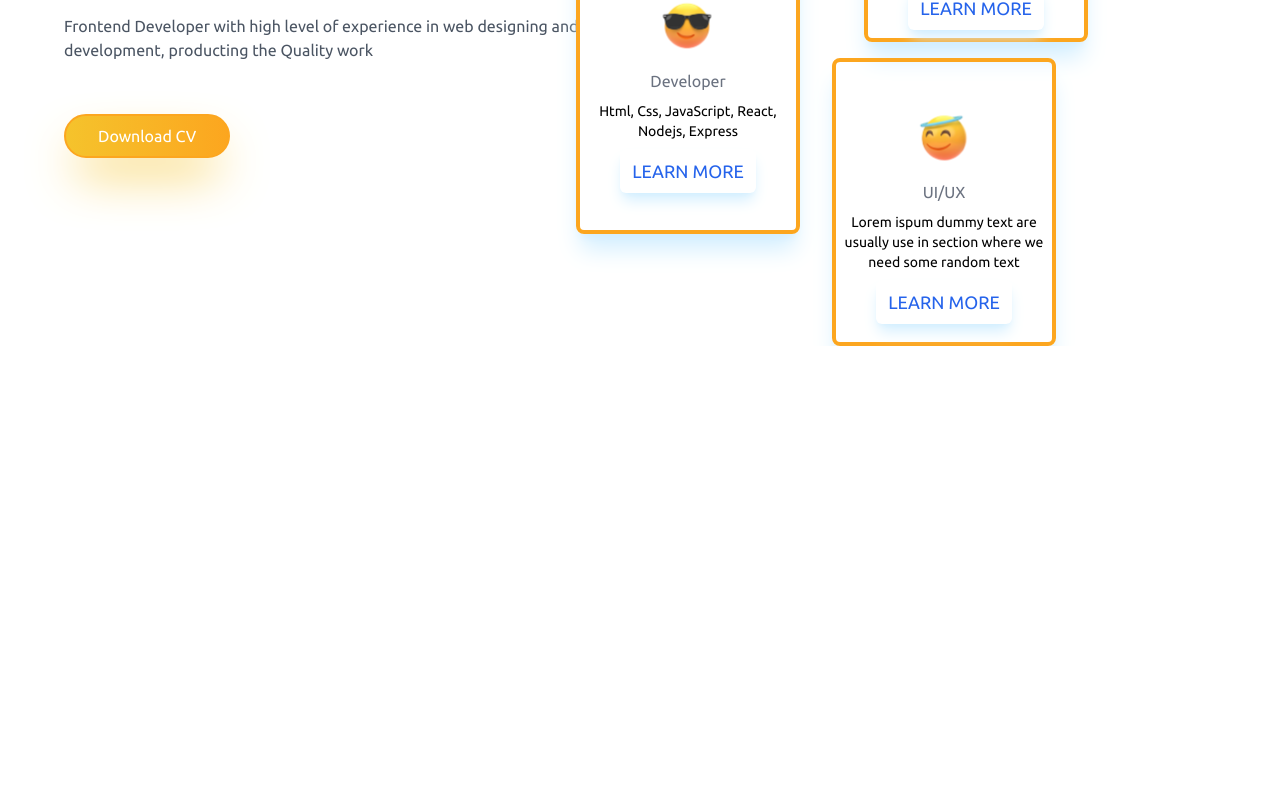
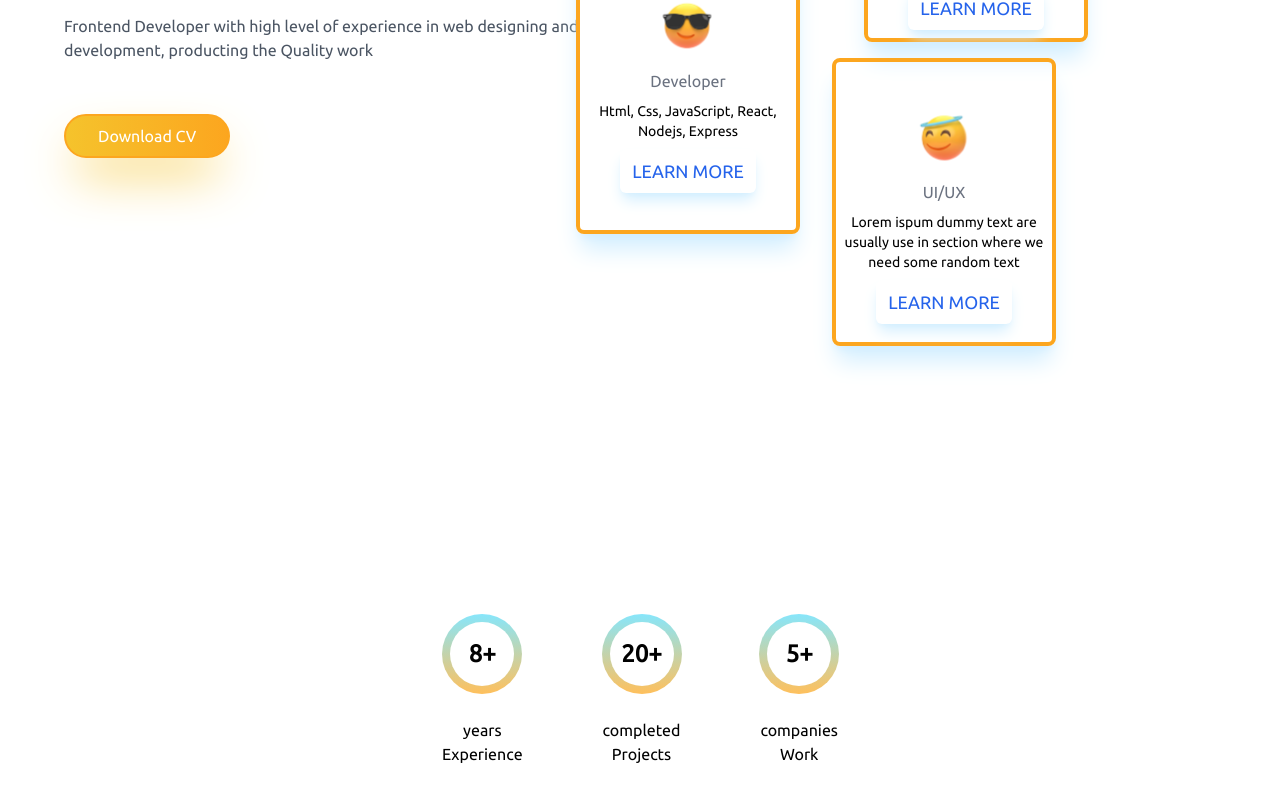
Before and after one commit to tara122333/tara-portfolio-MERN, a React (Create React App) app in the folder client/: page / in a window 1280 px wide. Shown: the part 1462-2264 px from the top of the page. Before the commit the page ends 1808 px from the top, so only its background shows below. Built offline with nearby package versions, Linux system fonts and the light colour scheme.

Commit message:
Experience section done

```diff
--- a/client/src/App.jsx
+++ b/client/src/App.jsx
@@ -1,6 +1,7 @@
 import Navbar from "./component/Navbar/Navbar";
 import Hero from "./component/Hero/Hero";
 import Service from "./component/service/service";
+import Experience from "./component/Experience/Experience";
 
 function App() {
   return (
@@ -9,8 +10,11 @@ function App() {
       <div>
       <Hero />
       </div>
-      <div>
+      <div className="mb-96">
       <Service />
+      </div>
+      <div className="mt-96 md:mt-0">
+        <Experience/>
       </div>
     </>
   );
--- /dev/null
+++ b/client/src/component/Experience/Experience.css
@@ -0,0 +1,51 @@
+.experience {
+  display: flex;
+  align-items: center;
+  justify-content: center;
+  gap: 5rem;
+  height: 30vh;
+  margin-bottom: 8rem;
+  /* darkmode */
+  color: var(--black);
+}
+.achievement{
+    display: flex;
+    flex-direction: column;
+    align-items: center;
+}
+.circle {
+    width: 4rem;
+    height: 4rem;
+    background: white;
+    border-radius: 100%;
+    position: relative;
+    display: flex;
+    align-items: center;
+    justify-content: center;
+    font-size: 1.5rem;
+    font-weight: bold;
+    margin-bottom: 2rem;
+}
+.circle::before {
+    border-radius: 100%;
+    content: '';
+    background-image: linear-gradient(to bottom, #87e6fb 0%, #ffc05c 100%);
+    top: -8px;
+    left: -8px;
+    bottom: -8px;
+    right: -8px;
+    position: absolute;
+    z-index:-1;
+    box-shadow: var(--boxShadow);
+}
+
+.achievement span:nth-of-type(2){
+    color: var(--orange);
+}
+
+
+@media screen and (max-width: 480px) {
+    .experience{
+        transform: scale(0.7);
+    }
+}
--- /dev/null
+++ b/client/src/component/Experience/Experience.jsx
@@ -0,0 +1,28 @@
+import React from "react";
+import "./Experience.css";
+const Experience = () => {
+  const darkMode = false;
+
+  return (
+    <div className="experience py-96 md:py-0" id='experience'>
+      <div className="achievement">
+        {/* darkMode */}
+        <div className="circle" style={{color: darkMode?'var(--orange)':''}}>8+</div>
+        <span  style={{color: darkMode?'white':''}}>years </span>
+        <span>Experience</span>
+      </div>
+      <div className="achievement">
+        <div className="circle" style={{color: darkMode?'var(--orange)':''}}>20+</div>
+        <span  style={{color: darkMode?'white':''}}>completed </span>
+        <span>Projects</span>
+      </div>
+      <div className="achievement">
+        <div className="circle" style={{color: darkMode?'var(--orange)':''}}>5+</div>
+        <span  style={{color: darkMode?'white':''}}>companies </span>
+        <span>Work</span>
+      </div>
+    </div>
+  );
+};
+
+export default Experience;
--- a/client/src/component/service/service.jsx
+++ b/client/src/component/service/service.jsx
@@ -82,7 +82,7 @@ const Service = () => {
             </div>
 
 
-            <div className='flex md:hidden relative w-full h-full flex-wrap'>
+            <div className='flex md:hidden relative w-full h-full flex-wrap mb-96'>
             <motion.div
           initial={{ left: "0rem" }}
           whileInView={{ left: "10rem" }}
```
